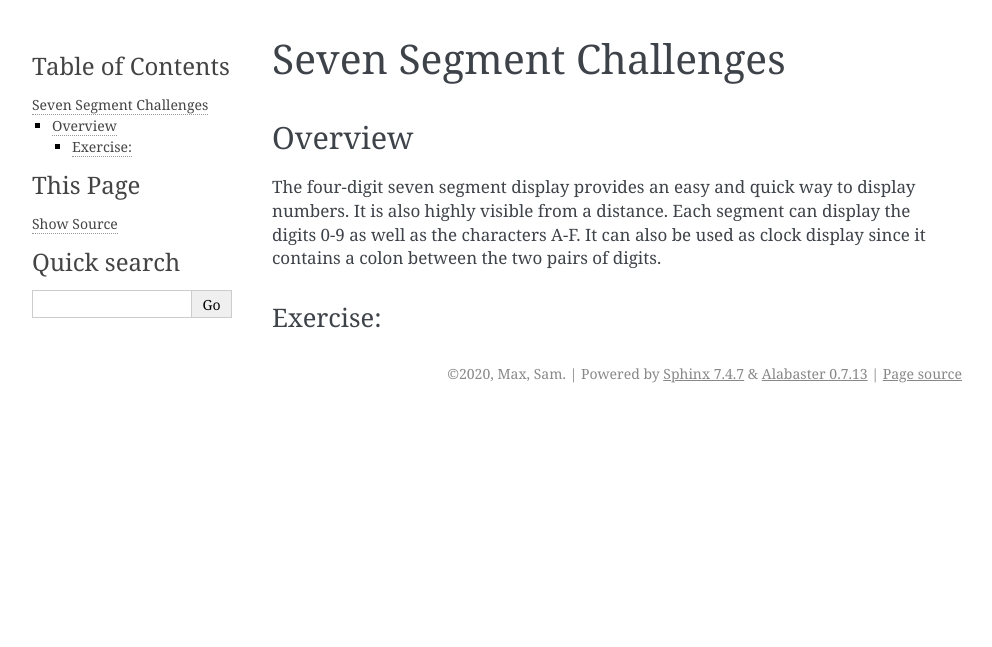
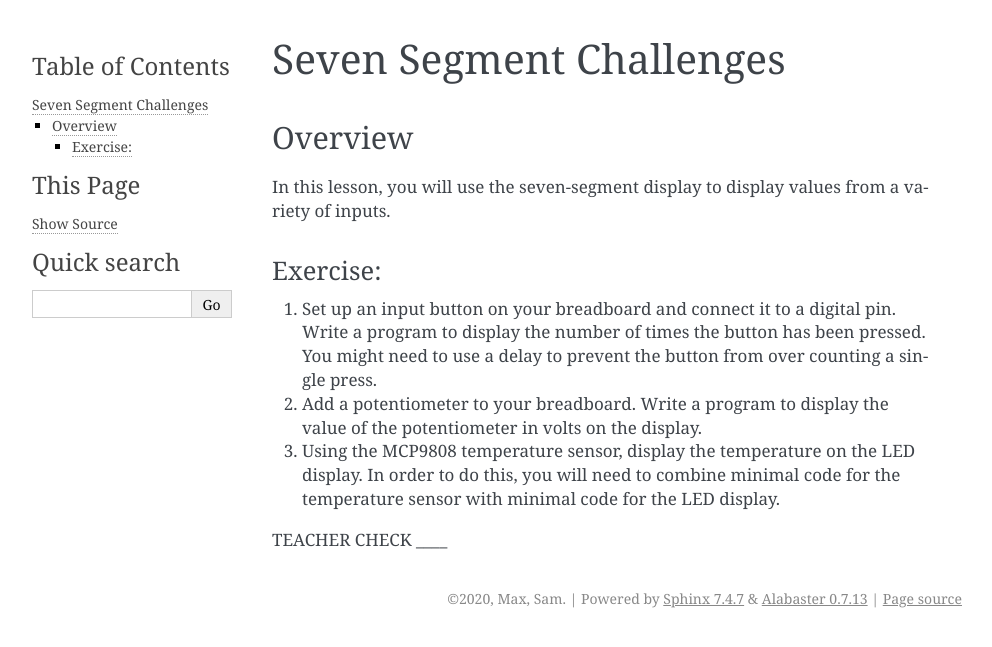
Before and after one commit to maxtkc/mvths-wiki, a Sphinx documentation site: the page built from docs/035b-seven-segment-challenges.rst, in a window 1280 px wide. Shown: the top 647 px of the page, without its empty margins (148-1140 px from the left). Built offline with Sphinx 7.4.7, drawn with Linux system fonts in a browser that asks for light colours; pages that are not in the unit, such as notebooks, are missing from menus.

Commit message:
Update 035b-seven-segment-challenges.rst

```diff
--- a/docs/035b-seven-segment-challenges.rst
+++ b/docs/035b-seven-segment-challenges.rst
@@ -4,9 +4,19 @@ Seven Segment Challenges
 Overview
 --------
 
-The four-digit seven segment display provides an easy and quick way to display numbers. It is also highly visible from a distance. Each segment can display the digits
-0-9 as well as the characters A-F. It can also be used as clock display since it contains a colon between the two pairs of digits.
-
+In this lesson, you will use the seven-segment display to display values from a variety of inputs.
 
 Exercise:
 ~~~~~~~~~
+
+#. Set up an input button on your breadboard and connect it to a digital pin. Write a program to display the number of times the button has been pressed. You might need to use
+   a delay to prevent the button from over counting a single press.
+
+#. Add a potentiometer to your breadboard. Write a program to display the value of the potentiometer in volts on the display.
+
+#. Using the MCP9808 temperature sensor, display the temperature on the
+   LED display. In order to do this, you will need to combine minimal
+   code for the temperature sensor with minimal code for the LED
+   display.
+
+TEACHER CHECK \_\_\_\_
```
